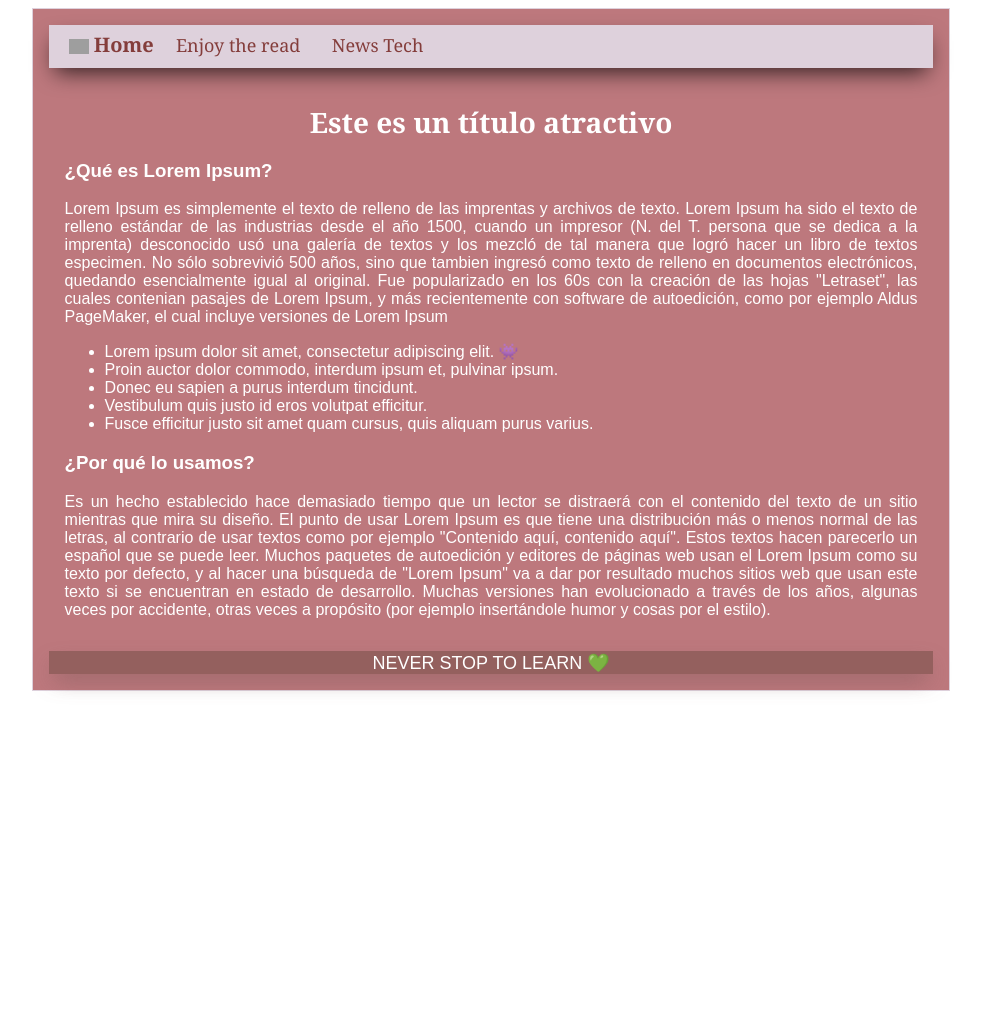
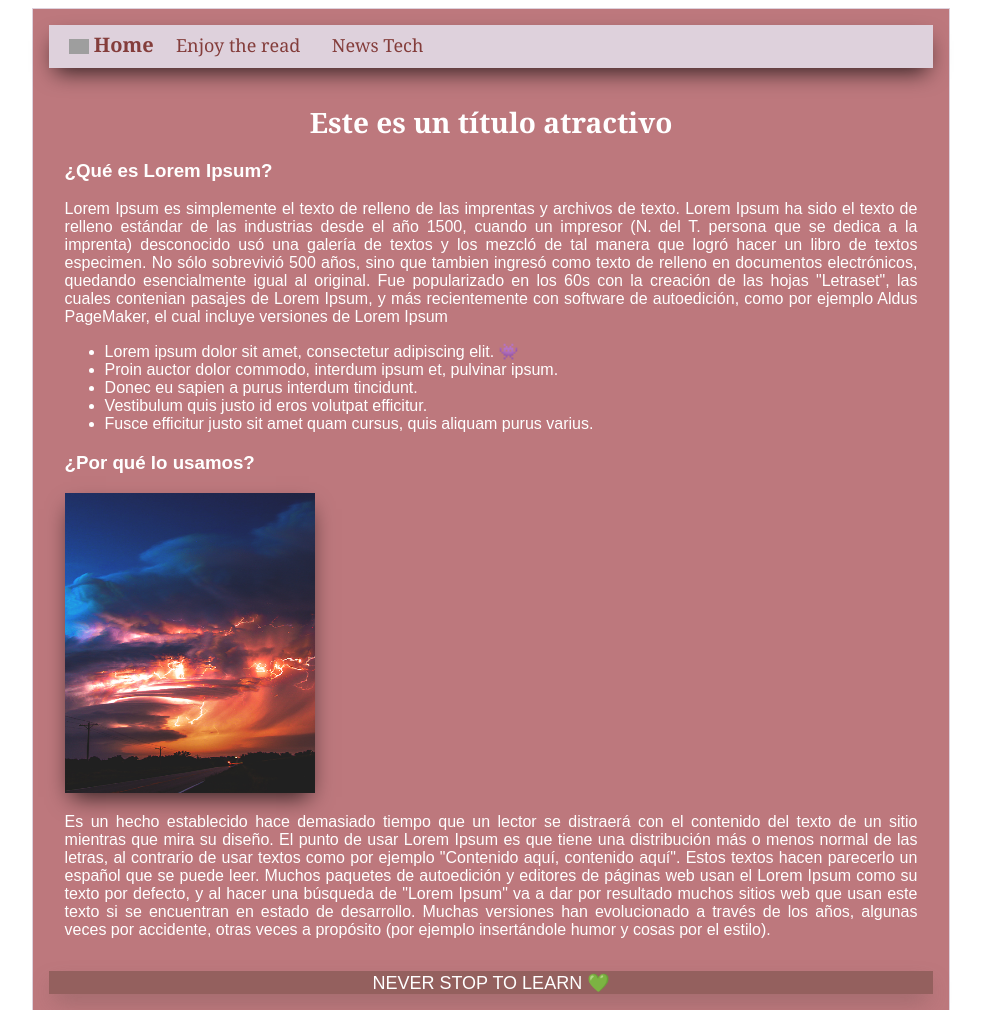
Before and after one commit to AlejoCJaimes/BlogPost, a plain HTML site: page index.html in a window 1280 px wide. Shown: the top 1010 px of the page, without its empty margins (149-1130 px from the left). Before the commit the page ends 800 px from the top, so only its background shows below. Drawn offline with Linux system fonts and the light colour scheme; grey boxes are pictures that could not be loaded.

Commit message:
Imagen entre parrafos Se añadió una entre el primer y el segundo parrafo, se le aplicó algo de estilo pero nada especial, todo muy somero.

```diff
--- a/css/style.css
+++ b/css/style.css
@@ -51,6 +51,15 @@ font-size: 16px;
     text-align: right;
 
 }
+#img-parrafo
+{
+    width: 250px;
+    height: 300px;
+    vertical-align: center;
+    box-shadow: 0px 10px 22px -6px rgba(0, 0, 0, 0.75);
+    margin-left: auto;
+
+}
 #footer
 {
     font-family: "Arial";
--- a/index.html
+++ b/index.html
@@ -40,6 +40,7 @@
                 <li>Fusce efficitur justo sit amet quam cursus, quis aliquam purus varius.</li>
             </ul>
             <h3>¿Por qué lo usamos?</h3>
+             <img src="imagenes/Rayos.jpeg" id="img-parrafo" title="Imagen de un atardecer bonito, descargado de https://imgur.com/gallery/pwbUJwD"/>
             <p>
 
 
```
